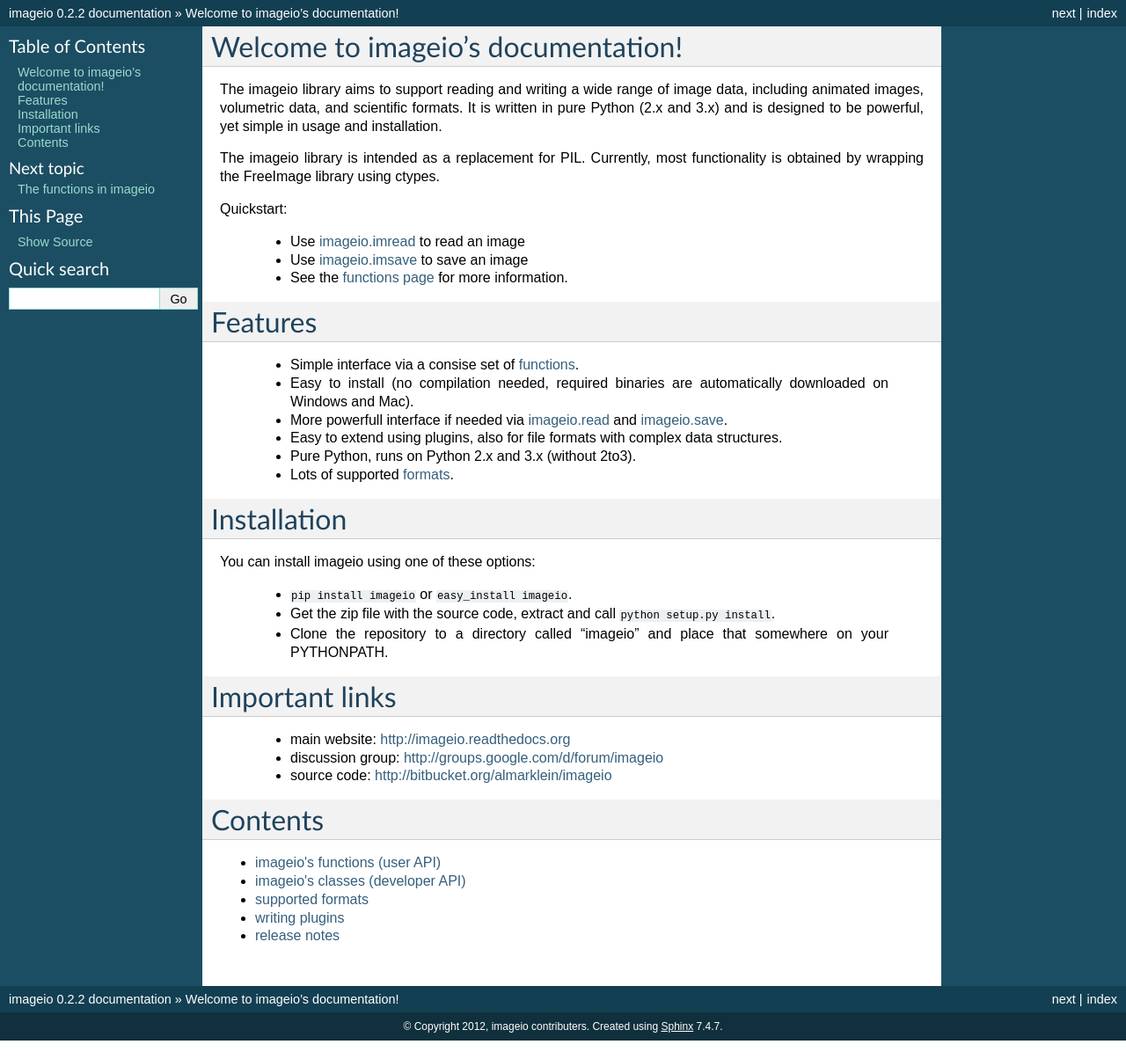
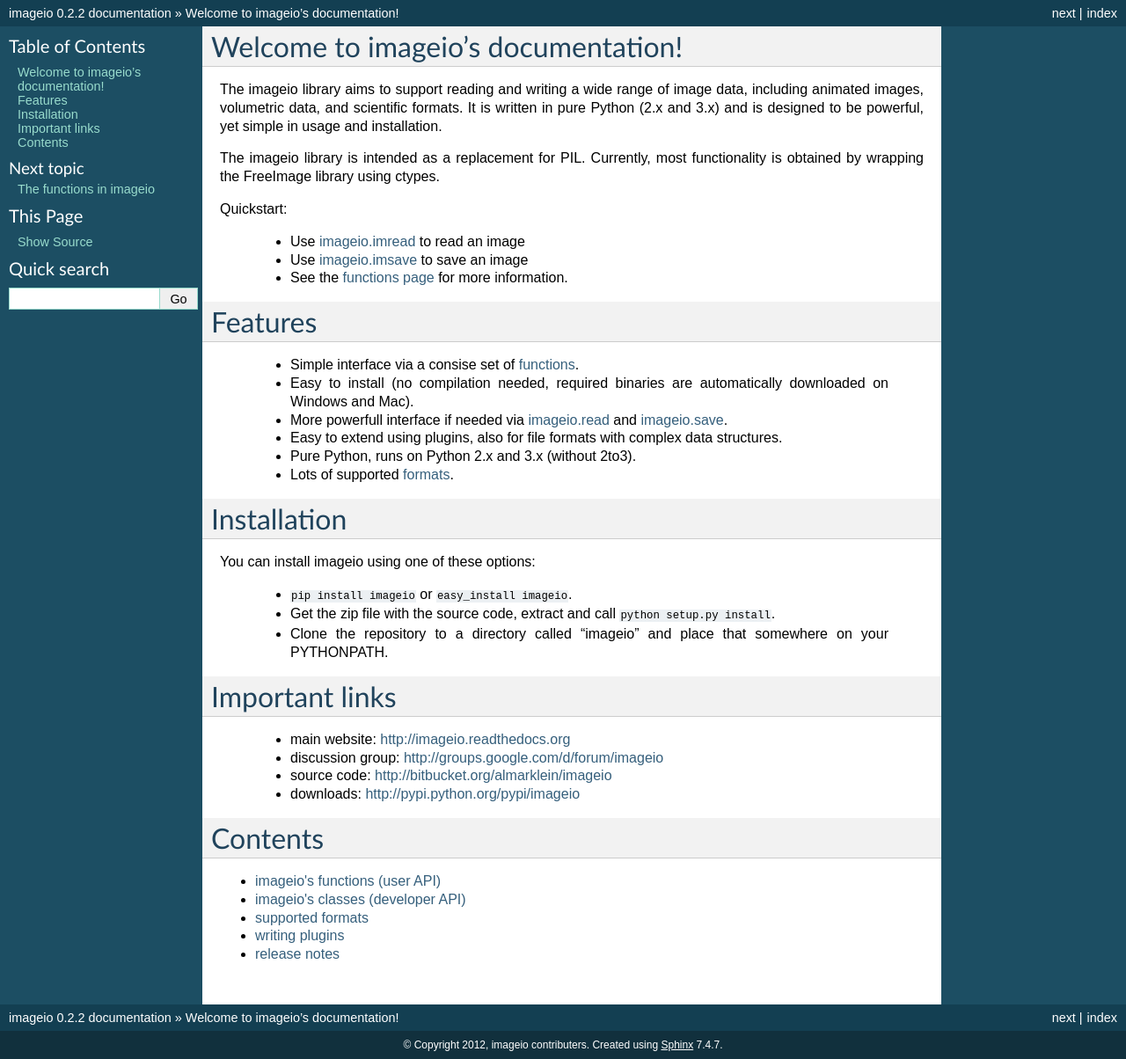
Before and after one commit to imageio/imageio, a Sphinx documentation site: the page built from docs/index.rst, in a window 1280 px wide. Shown: the whole page at 88% size. Built offline with Sphinx 7.4.7, drawn with Linux system fonts in a browser that asks for light colours; before the commit the page ends 1183 px from its top, so only the background shows below that.

Commit message:
Let Pypi be the download site.

```diff
--- a/docs/index.rst
+++ b/docs/index.rst
@@ -50,9 +50,11 @@ You can install imageio using one of these options:
 
 Important links
 ================
-   * main website: http://imageio.readthedocs.org
-   * discussion group: http://groups.google.com/d/forum/imageio
-   * source code: http://bitbucket.org/almarklein/imageio
+
+  * main website: http://imageio.readthedocs.org
+  * discussion group: http://groups.google.com/d/forum/imageio
+  * source code: http://bitbucket.org/almarklein/imageio
+  * downloads: http://pypi.python.org/pypi/imageio
 
 
 Contents
--- a/setup.py
+++ b/setup.py
@@ -76,7 +76,7 @@ setup(
     license = '(new) BSD',
 
     url = 'http://imageio.readthedocs.org',
-    download_url = 'http://bitbucket.org/almarklein/imageio/downloads',
+    download_url = 'http://pypi.python.org/pypi/imageio',
     keywords = "FreeImage image imread imsave io",
     description = description,
     long_description = __doc__,
```
